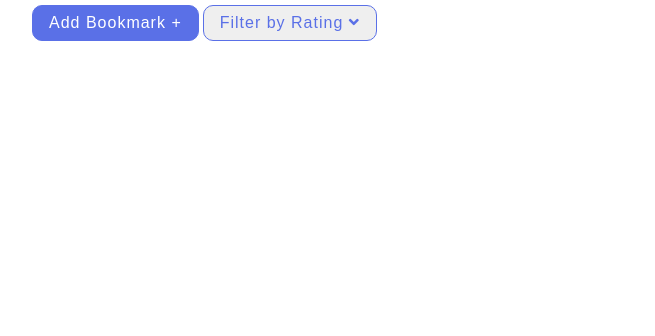
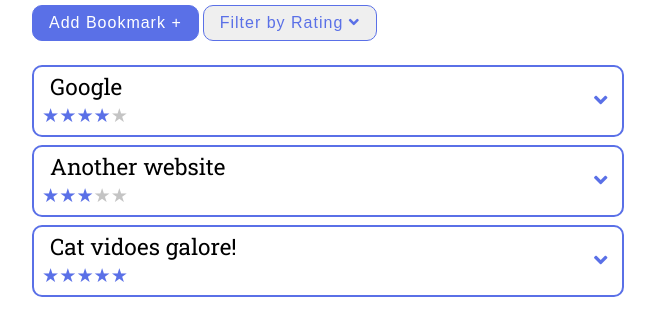
Before and after one commit to morgannewman/bookmark-it, a website: page index.html in a window 1280 px wide. Shown: the part 78-414 px from the top of the page, without its empty margins (312-967 px from the left). Drawn offline with nearby package versions, Linux system fonts and the light colour scheme; files that its build step writes are made by us from their sources; no server answers.

Commit message:
Added event handler to capture card expanded input

```diff
--- a/app.js
+++ b/app.js
@@ -1,3 +1,2 @@
 $(store.populateStore);
-$(list.render);
 $(list.bindEventListeners);
--- a/index.html
+++ b/index.html
@@ -84,7 +84,7 @@
     </div>
     <main>
       <!-- List of Bookmarks -->
-      <section class="list"></section>
+      <section class="list js-bookmark-list"></section>
       <!-- Vendor -->
       <script src="https://code.jquery.com/jquery-3.3.1.min.js"></script>
       <!-- App -->
--- a/scripts/api.js
+++ b/scripts/api.js
@@ -1,11 +1,37 @@
 const api = (function() {
   const BASE_URL = 'https://thinkful-list-api.herokuapp.com/morgan/bookmarks';
+
+  const MOCK_DATA = [
+    {
+        "id": "cjlh6ahg0007g0ky8tyiawfdb",
+        "title": "Google",
+        "url": "http://google.com",
+        "desc": "An indie search engine startup",
+        "rating": 4
+    },
+    {
+        "id": "cjlh7wgkx00830ky8ipf5zv4n",
+        "title": "Another website",
+        "url": "http://google.com",
+        "desc": "Lorem ipsum dolor sit amet consectetur adipisicing elit. Ad, dolores. Possimus, molestias nostrum voluptatum deserunt facilis officiis aperiam eius libero.",
+        "rating": 3
+    },
+    {
+        "id": "cjlh7wxt800840ky82i75ah1p",
+        "title": "Cat vidoes galore!",
+        "url": "http://google.com",
+        "desc": "Lorem ipsum dolor sit amet consectetur adipisicing elit. Ad, dolores. Possimus, molestias nostrum voluptatum deserunt facilis officiis aperiam eius libero. Lorem ipsum dolor sit amet consectetur adipisicing elit. Ad, dolores. Possimus, molestias nostrum voluptatum deserunt facilis officiis aperiam eius libero.",
+        "rating": 5
+    }
+];
 
   const fetchItems = function(callback) {
     $.getJSON(BASE_URL, callback);
   };
 
   return {
-    fetchItems
+    fetchItems,
+
+    MOCK_DATA
   };
 }());
--- a/scripts/list.js
+++ b/scripts/list.js
@@ -2,7 +2,8 @@ const list = (function() {
   const page = {
     addBookmarkToggler: $('.js-add-bookmark-toggler'),
     addBookmarkFormContainer: $('.add-bookmark-container'),
-    addBookmarkForm: $('.add-bookmark-form')
+    addBookmarkForm: $('.add-bookmark-form'),
+    bookmarkListContainer: $('.js-bookmark-list')
   };
 
   const handleBookmarkFormDisplay = function() {
@@ -13,13 +14,66 @@ const list = (function() {
       page.addBookmarkFormContainer.toggle(false);
     }
   };
+  // {
+  //   "id": "8sdfbvbs65sd",
+  //   "title": "Google",
+  //   "url": "http://google.com",
+  //   "desc": "An indie search engine startup",
+  //   "rating": 4
+  // }
+
+  const renderStars = function(rating) {
+    let result = '';
+    // Generate `rating` colored stars
+    for (let i = 0; i < rating; i++) {
+      result += '<span class="star star-active">★</span>';
+    }
+    // Generate `5 - rating` gray stars
+    for (let i = 0; i < (5 - rating); i++) {
+      result += '<span class="star star-inactive">★</span>';
+    }
+    return result;
+  };
+
+  const generateCondensedCardHTML = function(bookmark) {
+    return `
+    <div data-id="${bookmark.id}" class="list-container list-container-condensed">
+      <div class="list-item">
+        <div class="fas fa-angle-down fa-lg list-item-expander"></div>
+        <h3 class="list-item-title">${bookmark.title}</h3>
+        <div class="list-item-container">
+          <div class="list-item-stars">
+            ${renderStars(bookmark.rating)}
+          </div>
+        </div>
+      </div>
+    </div>
+    `;
+  };
+
+  const generateExpandedCardHTML = function(bookmark) {
+
+  };
+
+  const generateBookmarkCards = function() {
+    return store.state.items.map((bookmark) => {
+      if (bookmark.expanded) return generateExpandedCardHTML(bookmark);
+      else return generateCondensedCardHTML(bookmark);
+    }).join('');
+  }
+
+  const renderBookmarkCards = function() {
+    // console.log(store.state.items)
+    page.bookmarkListContainer.html(generateBookmarkCards());
+  };
 
   //_____________________________________________
-  // View layer logic
+  // Render view layer
   //_____________________________________________
 
   const render = function() {
     handleBookmarkFormDisplay();
+    renderBookmarkCards();
   };
 
   //_____________________________________________
@@ -33,8 +87,18 @@ const list = (function() {
     });
   };
 
+  const handleExpandBookmarkToggle = function() {
+    page.bookmarkListContainer.on('click', '.list-container-condensed', (e) => {
+      const domItem = $(e.currentTarget);
+      const localItem = store.findById(domItem.data('id'));
+      store.toggleItemIsExpanded(localItem);
+      render();
+    });
+  };
+
   const bindEventListeners = function() {
     handleAddBookmarkToggle();
+    handleExpandBookmarkToggle();
   };
   return {
     bindEventListeners,
--- a/scripts/store.js
+++ b/scripts/store.js
@@ -18,10 +18,20 @@ const store = (function() {
     ));
   };
 
+  const findById = function(id) {
+    return state.items.find(((item) => item.id === id));
+  };
+
   const populateStore = function() {
-    api.fetchItems((items) => {
-      items.forEach((item) => store.addItem(item));
-    });
+    // api.fetchItems((items) => {
+    //   items.forEach((item) => store.addItem(item));
+    // });
+    api.MOCK_DATA.forEach((item) => store.addItem(item));
+    list.render();
+  };
+
+  const toggleItemIsExpanded = function(item) {
+    item.expanded = !item.expanded;
   };
 
   const toggleAddBookmarkForm = function() {
@@ -34,8 +44,9 @@ const store = (function() {
 
   return {
     state,
-
+    toggleItemIsExpanded,
     populateStore,
+    findById,
     toggleAddBookmarkForm,
     shouldDisplayAddForm,
     addItem
```
Also changed, not shown: template.html (+0 -1 lines).
